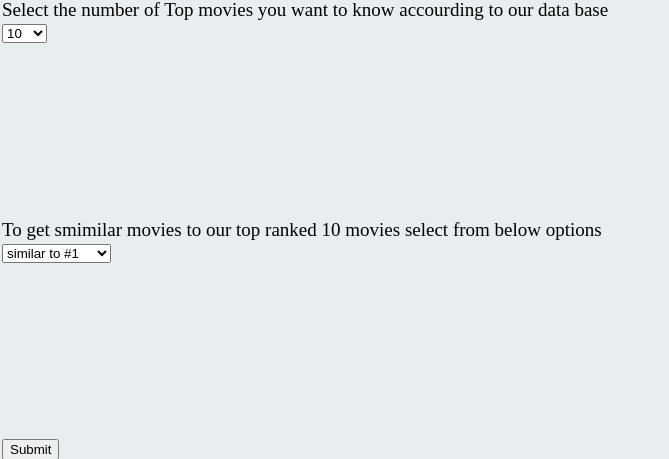
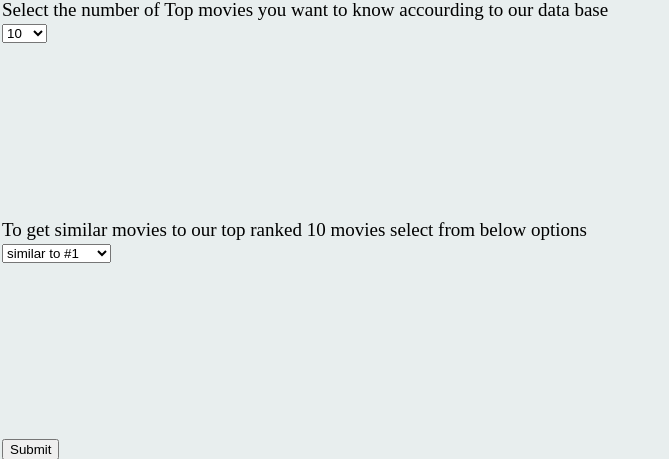
Before and after one commit to chitresh28/Movie_recommendation, a Flask app: page /select in a window 1280 px wide. Shown: the part 102-561 px from the top of the page, without its empty margins (0-669 px from the left). Run offline with Flask 2, Linux system fonts and the light colour scheme.

Commit message:
Update select.html

```diff
--- a/templates/select.html
+++ b/templates/select.html
@@ -25,7 +25,7 @@
 
         <div class="Movies">
             <div class="L2">
-                <label for="first" class="L1" > To get smimilar movies to our top ranked 10 movies select from below options </label>
+                <label for="first" class="L1" > To get similar movies to our top ranked 10 movies select from below options </label>
             </div>
             <select name="Top_10" id="Top" >
                 <option value="0"> similar to #1 </option>
```
